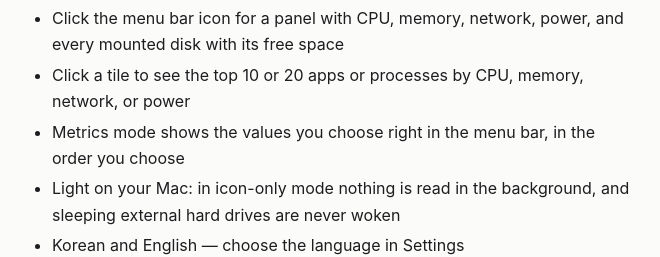
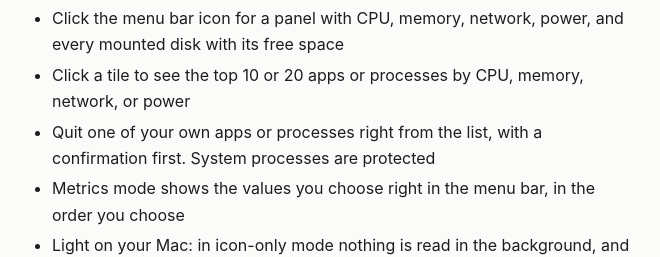
Before and after one commit to linus-ground/readout, a plain HTML site: page docs/index.html in a window 1280 px wide. Shown: the part 1400-1657 px from the top of the page, without its empty margins (308-968 px from the left). Drawn offline with Linux system fonts and the light colour scheme.

Commit message:
docs/index.html (0.3.0)

```diff
--- a/docs/index.html
+++ b/docs/index.html
@@ -65,6 +65,7 @@
   <ul>
     <li>Click the menu bar icon for a panel with CPU, memory, network, power, and every mounted disk with its free space</li>
     <li>Click a tile to see the top 10 or 20 apps or processes by CPU, memory, network, or power</li>
+    <li>Quit one of your own apps or processes right from the list, with a confirmation first. System processes are protected</li>
     <li>Metrics mode shows the values you choose right in the menu bar, in the order you choose</li>
     <li>Light on your Mac: in icon-only mode nothing is read in the background, and sleeping external hard drives are never woken</li>
     <li>Korean and English — choose the language in Settings</li>
```
